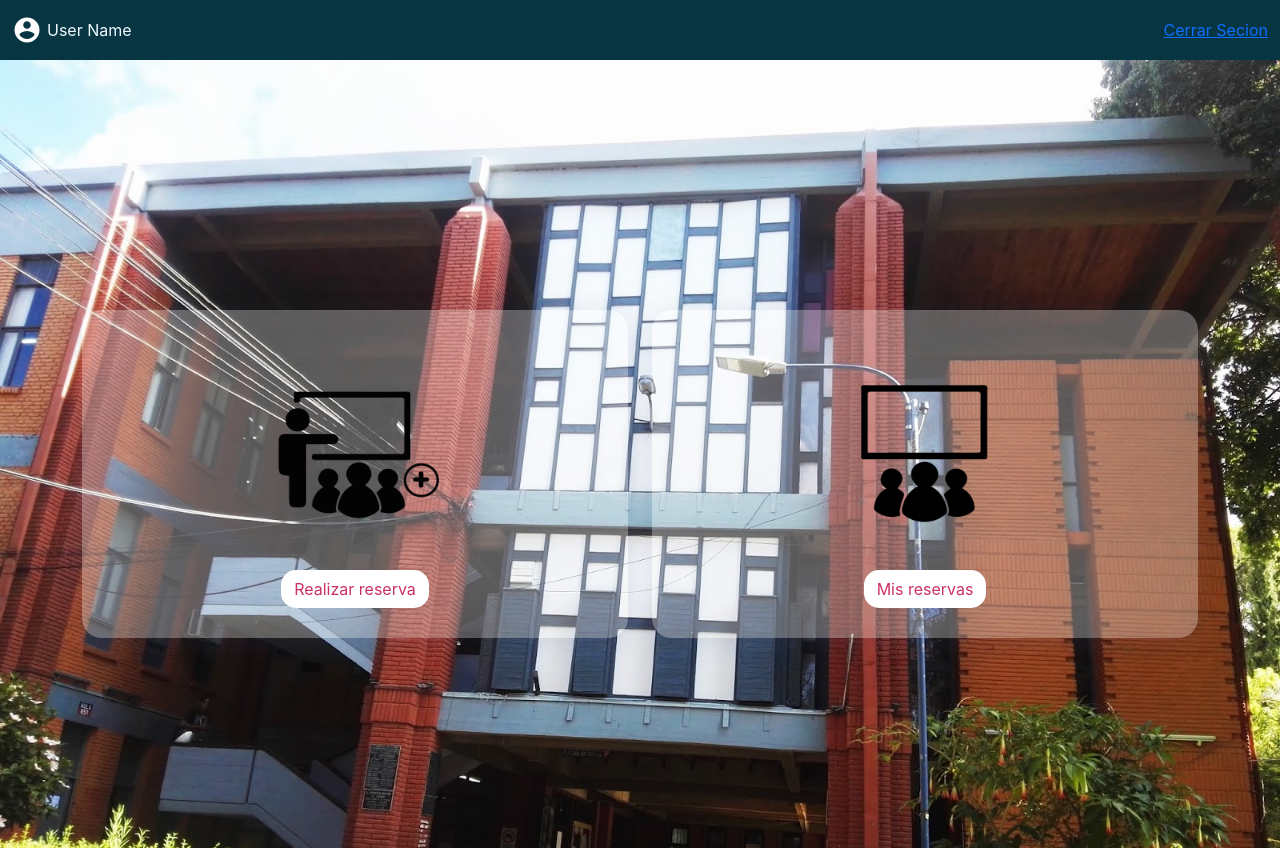
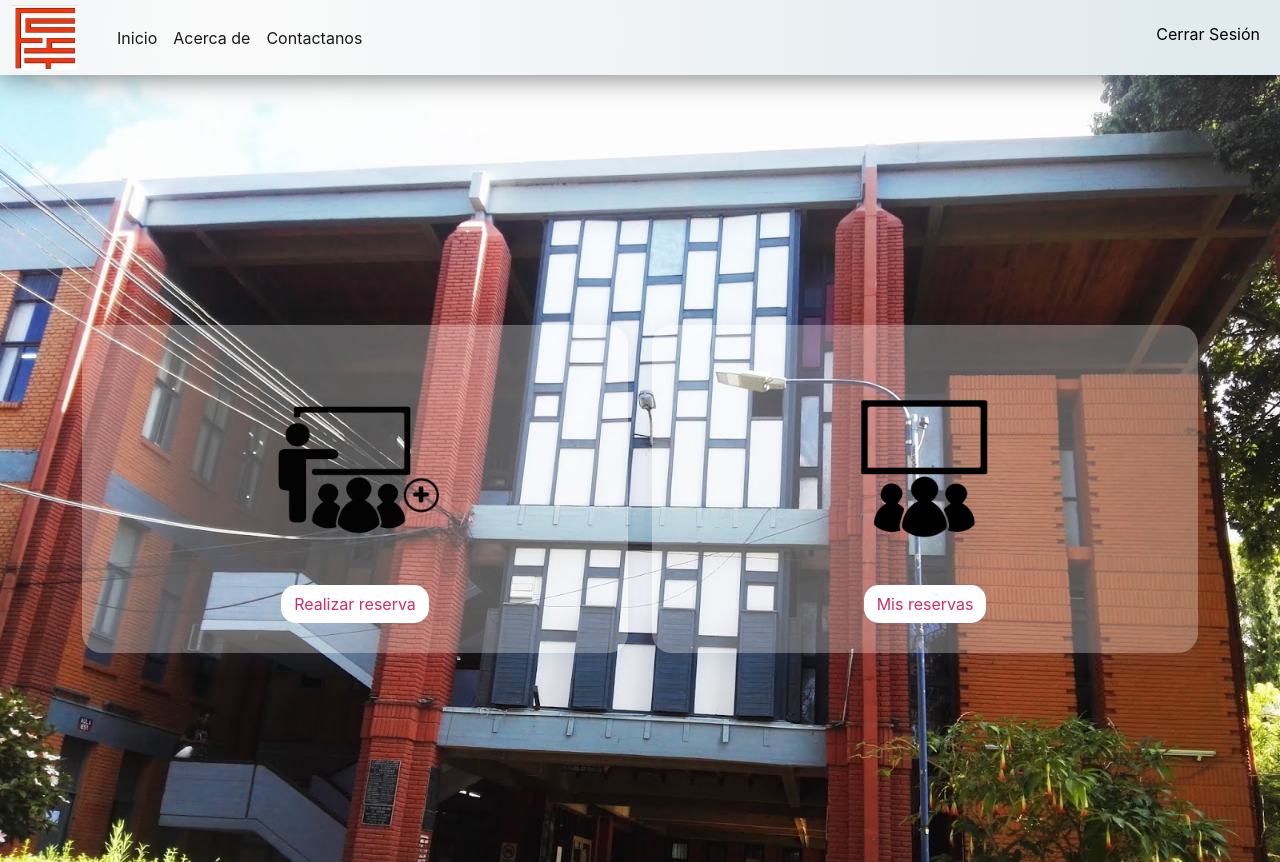
Before and after one commit to Yarias2106/Sistema_Reserva_Aulas, a Django app: page /VistaDocente/ in a window 1280 px wide. Shown: the top 862 px of the page. Run offline with Django 3.2, Linux system fonts and the light colour scheme; a user stored in the database is signed in; data comes from the database, SQL or seed files in the repository; some libraries are stand-ins or nearby versions.

Commit message:
Guardando cambios - interfaz docente

```diff
--- a/Proyecto_Munay/Munay/Templates/VistaDocente.html
+++ b/Proyecto_Munay/Munay/Templates/VistaDocente.html
@@ -17,16 +17,33 @@
 </head>
 
 <body>
-    <nav class="navbar navbar-expand-lg">
-        <div class="container-fluid ">
-            <div class="User d-flex ">
-                <span class="material-icons UserIcon">
-                    account_circle
-                </span>
-              <a class="UserName " href="#">User Name</a>
-            </div>
-          <!-- <button type="button" class="btn btn-sm CerrarSesion">Cerrar Sesión</button> -->
-          <a href="/salir/">Cerrar Secion</a>
+      <nav class="navbar navbar-expand-lg navbar-light bg-light py-0">
+        <div class="container-fluid  navColor">
+
+          <a class="navbar-brand" href="#">
+                  <img src="{% static '/imagenes/descarga.jpg' %}" alt="Logo" class="img-fluid logou" />
+          </a>
+
+          <button class="navbar-toggler" type="button" data-toggle="collapse" data-target="#navbarTogglerDemo03" aria-controls="navbarTogglerDemo03" aria-expanded="false" aria-label="Toggle navigation">
+              <span class="navbar-toggler-icon"></span>
+          </button>
+
+              <div class="collapse navbar-collapse ms-lg-3 justify-content-center" id="navbarTogglerDemo03">
+                      <ul class="navbar-nav me-auto mb-2 mb-lg-0">
+                          <li class="nav-item nav-justified">
+                              <a class="nav-link active  pe-2" aria-current="page" href="#">Inicio</a>
+                          </li>
+                          <li class="nav-item nav-justified">
+                              <a class="nav-link active pe-2" href="#">Acerca de </a>
+                          </li>
+                          <li class="nav-item nav-justified">
+                              <a class="nav-link active  pe-2" href="#">Contactanos </a>
+                          </li>
+                      </ul>
+                      <div class="mb-2">
+                        <center><a href="/salir/" class="btnCerrar">Cerrar Sesión</a></center>
+                      </div>
+              </div>
         </div>
       </nav>
 
@@ -68,7 +85,17 @@
 
 
 <!-- JavaScript Bundle with Popper -->
-<script src="https://cdn.jsdelivr.net/npm/bootstrap@5.1.3/dist/js/bootstrap.bundle.min.js" integrity="sha384-ka7Sk0Gln4gmtz2MlQnikT1wXgYsOg+OMhuP+IlRH9sENBO0LRn5q+8nbTov4+1p" crossorigin="anonymous"></script>
+<script src="https://code.jquery.com/jquery-3.3.1.slim.min.js"
+    integrity="sha384-q8i/X+965DzO0rT7abK41JStQIAqVgRVzpbzo5smXKp4YfRvH+8abtTE1Pi6jizo"
+    crossorigin="anonymous"></script>
+
+    <script src="https://cdnjs.cloudflare.com/ajax/libs/popper.js/1.14.0/umd/popper.min.js"
+    integrity="sha384-cs/chFZiN24E4KMATLdqdvsezGxaGsi4hLGOzlXwp5UZB1LY//20VyM2taTB4QvJ"
+    crossorigin="anonymous"></script>
+
+    <script src="https://stackpath.bootstrapcdn.com/bootstrap/4.1.0/js/bootstrap.min.js"
+    integrity="sha384-uefMccjFJAIv6A+rW+L4AHf99KvxDjWSu1z9VI8SKNVmz4sk7buKt/6v9KI65qnm"
+    crossorigin="anonymous"></script>
 
 
 </body>
--- a/Proyecto_Munay/Munay/views.py
+++ b/Proyecto_Munay/Munay/views.py
@@ -13,19 +13,18 @@ from django.contrib.auth.models import User
 from unicodedata import normalize
 
 def loginPropio(request):
-    try:
-        print(request.user.username)
-        return redirect('/VistaDocente/')
-    except:
-        if request.method=="POST":
-            correo=request.POST.get('email','')
-            passwod=request.POST.get('contraseña','')
-            if(Docente.objects.filter(contraseña=passwod).exists() and Docente.objects.filter(email=correo).exists()):
-                usuario = authenticate(username=correo, password=passwod)
-                if usuario is not None:
-                    login(request, usuario)
-                    return redirect("/VistaDocente/")
-
+    # try:
+    #     print(request.user.username)
+    #     return redirect('/VistaDocente/')
+    # except:
+    if request.method=="POST":
+        correo=request.POST.get('email','')
+        passwod=request.POST.get('contraseña','')
+        if(Docente.objects.filter(contraseña=passwod).exists() and Docente.objects.filter(email=correo).exists()):
+            usuario = authenticate(username=correo, password=passwod)
+            if usuario is not None:
+                login(request, usuario)
+                return redirect("/VistaDocente/")
     return render(request,"login.html")
 
 @login_required(login_url='/login/')
--- a/Proyecto_Munay/static/css/cssDocente.css
+++ b/Proyecto_Munay/static/css/cssDocente.css
@@ -7,38 +7,6 @@ body{
                 -moz-osx-font-smoothing: grayscale;
 }
 
-.navbar{
-    background-color: #073642;
-    padding-top: 15px;
-    padding-bottom: 15px;
-
-}
-
-.UserIcon{
-    color: #fff;
-    font-size: 30px;
-}
-
-.UserName{
-    color: aliceblue;
-    text-decoration: none;
-    padding-left: 5px;
-    padding-top: 3px;
-}
-
-.CerrarSesion{
-    color: #05416b;
-    background-color: #f9f9fa;
-    border-radius: 20px;
-    padding: 0 15px;
-    height:32px;
-    font-size:14px;
-    transition: all 0.2s ease-in-out;
-}
-
-button:hover {
-transform: scale(1.1);
-}
 
 /* Section Buttons */
 
@@ -139,3 +107,20 @@ transform: scale(1.1);
   /*--------------------------------------------------------------
   # End Bienvenida Section
   --------------------------------------------------------------*/
+
+.navColor{
+    background-image: radial-gradient( circle farthest-corner at 18.7% 37.8%,  rgba(250,250,250,1) 0%, rgba(225,234,238,1) 90% );
+    box-shadow: 0 0 30px rgba(0, 0, 0, 0.57);
+}
+
+.logou{
+  width: 65px;
+  height: 65px;
+}
+
+.btnCerrar{
+  color: black;
+  text-decoration: none;
+  padding: 8px 8px 8px 0;
+  margin-bottom: 8px;
+}
```
